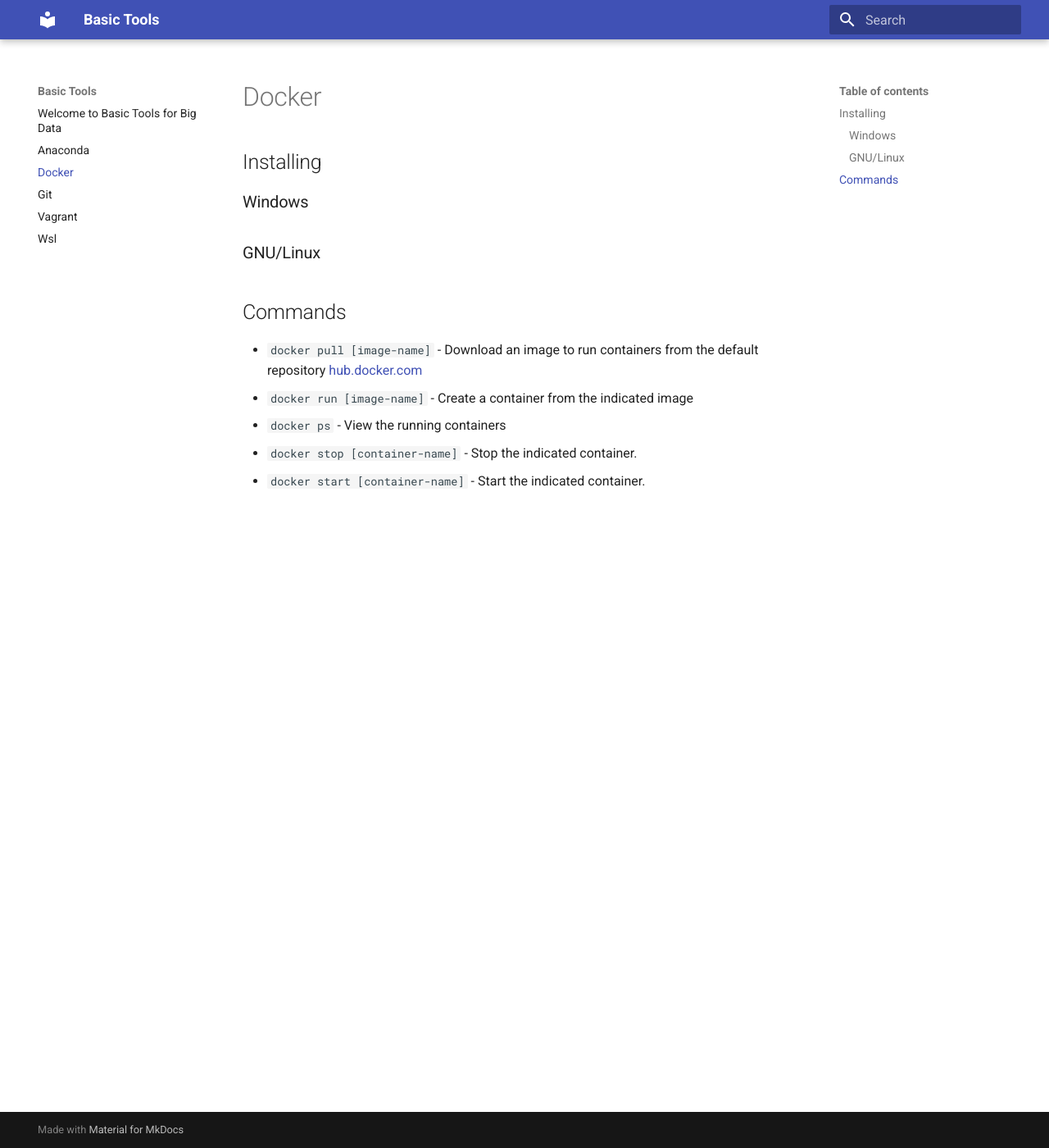
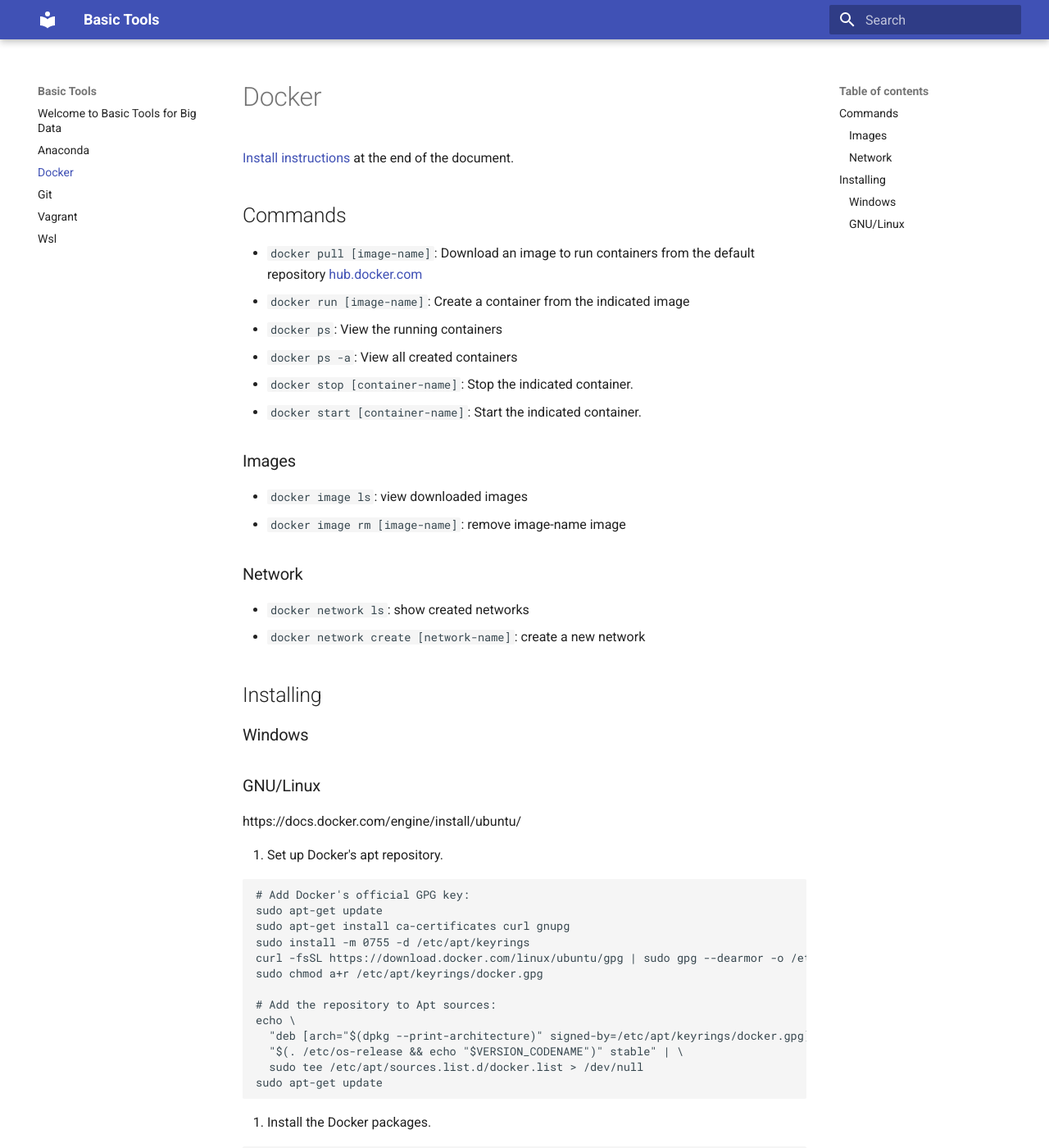
Before and after one commit to bigdatawirtz/basic-tools, an MkDocs documentation site: the page built from docs/docker.md, in a window 1280 px wide and 1400 px high. Shown: the whole window at 82% size. Built offline with MkDocs 1.6.1 and Material for MkDocs 9.7.7, drawn with Linux system fonts in a browser that asks for light colours; some of the changed text lies outside the part shown.

Commit message:
docker and vagrant updated

````diff
--- a/docs/docker.md
+++ b/docs/docker.md
@@ -1,3 +1,25 @@
+[Install instructions](#installing) at the end of the document.
+
+## Commands
+
+* `docker pull [image-name]`: Download an image to run containers from the default repository [hub.docker.com](https://hub.docker.com)
+* `docker run [image-name]`: Create a container from the indicated image
+* `docker ps`: View the running containers
+* `docker ps -a`: View all created containers
+* `docker stop [container-name]`: Stop the indicated container.
+* `docker start [container-name]`: Start the indicated container.
+
+### Images
+
+* `docker image ls`: view downloaded images
+* `docker image rm [image-name]`: remove image-name image
+
+### Network
+
+* `docker network ls`: show created networks
+* `docker network create [network-name]`: create a new network
+
+
 ## Installing
 
 ### Windows
@@ -5,10 +27,42 @@
 
 ### GNU/Linux
 
-## Commands
+https://docs.docker.com/engine/install/ubuntu/
 
-* `docker pull [image-name]` - Download an image to run containers from the default repository [hub.docker.com](https://hub.docker.com)
-* `docker run [image-name]` - Create a container from the indicated image
-* `docker ps` - View the running containers
-* `docker stop [container-name]` - Stop the indicated container.
-* `docker start [container-name]` - Start the indicated container.
+1. Set up Docker's apt repository.
+```
+# Add Docker's official GPG key:
+sudo apt-get update
+sudo apt-get install ca-certificates curl gnupg
+sudo install -m 0755 -d /etc/apt/keyrings
+curl -fsSL https://download.docker.com/linux/ubuntu/gpg | sudo gpg --dearmor -o /etc/apt/keyrings/docker.gpg
+sudo chmod a+r /etc/apt/keyrings/docker.gpg
+
+# Add the repository to Apt sources:
+echo \
+  "deb [arch="$(dpkg --print-architecture)" signed-by=/etc/apt/keyrings/docker.gpg] https://download.docker.com/linux/ubuntu \
+  "$(. /etc/os-release && echo "$VERSION_CODENAME")" stable" | \
+  sudo tee /etc/apt/sources.list.d/docker.list > /dev/null
+sudo apt-get update
+```
+
+2. Install the Docker packages.
+```
+sudo apt-get install docker-ce docker-ce-cli containerd.io docker-buildx-plugin docker-compose-plugin
+```
+
+3. Verify that the Docker Engine installation is successful by running the hello-world image.
+```
+sudo docker run hello-world
+```
+
+4. Manage Docker as a non-root user
+    1. Create docker group (if neccesary):
+    ```sudo groupadd docker```
+    2. Add your user to the docker group:
+    ```sudo usermod -aG docker $USER```
+
+5. Verify that you can run containers from your own user:
+```
+docker run hello-world
+```
````
Also changed, not shown: docs/vagrant.md (+6 -3 lines).
